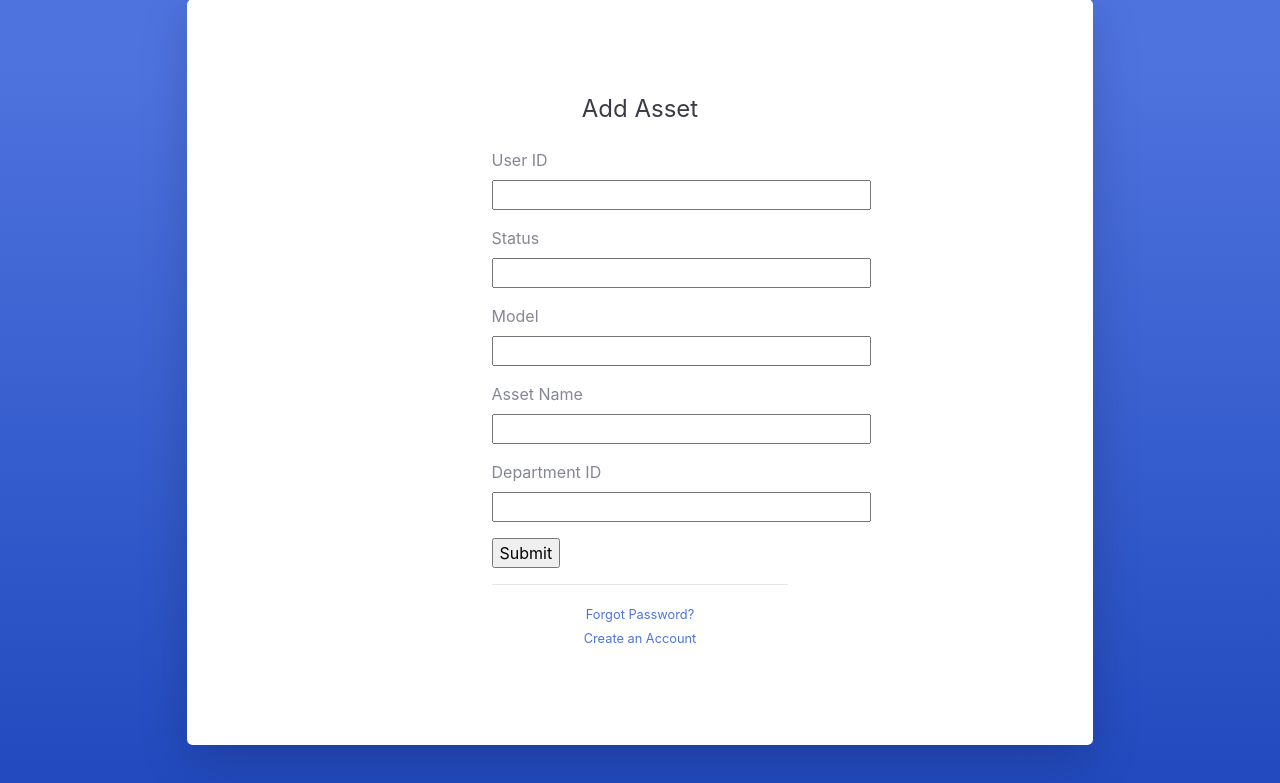
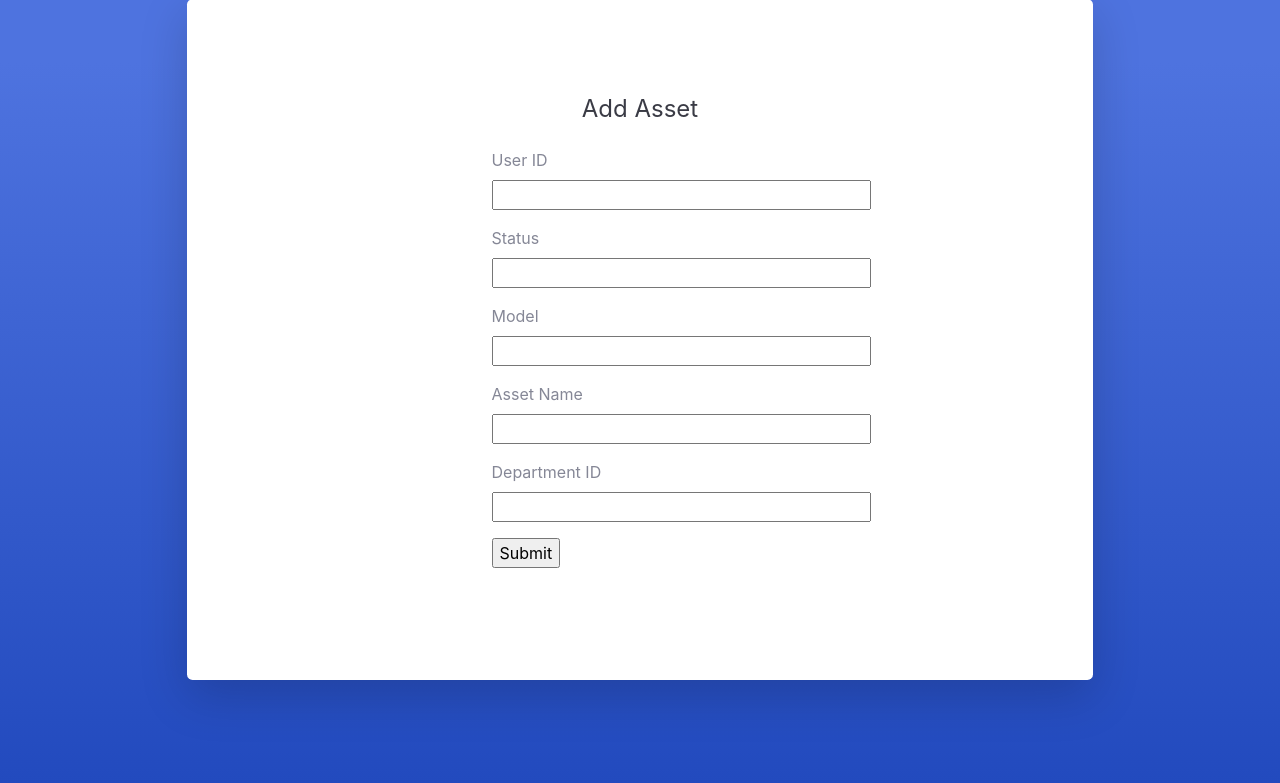
Before and after one commit to BrianHarshaw/cmpt-221-group, a Flask app: template techCheckout/app/templates/addAsset.html in a window 1280 px wide. Shown: the part 17-800 px from the top of the page. Run offline with Flask 2, Linux system fonts and the light colour scheme; the template is opened without the code that fills it: values that come from a table or form of the project are taken from there, others are empty; some libraries are stand-ins or nearby versions.

Commit message:
Corrected error where commented out sections where throwing attribute errors and got rid of the create an account and remember me sections

```diff
--- a/techCheckout/app/templates/addAsset.html
+++ b/techCheckout/app/templates/addAsset.html
@@ -61,29 +61,6 @@
                      </p>
                     <p>{{ form.submit() }}</p>
               </form>
-                  <!--
-                  <form class="user">
-
-                    <div class="form-group">
-                        {{ form.email(class_="form-control form-control-user") }}
-                    </div>
-                    <div class="form-group">
-                        {{ form.password(class_="form-control form-control-user") }}
-                    </div>
-                    <div class="form-group text-center">
-                        {{ form.remember_me }} Remember Me
-                    </div>
-
-                    {{ form.submit(class_="btn btn-primary btn-user btn-block") }}
-                  </form>
-                  -->
-                  <hr>
-                  <div class="text-center">
-                    <a class="small" href="#">Forgot Password?</a>
-                  </div>
-                  <div class="text-center">
-                    <a class="small" href="#">Create an Account</a>
-                  </div>
                 </div>
               </div>
             </div>
```
